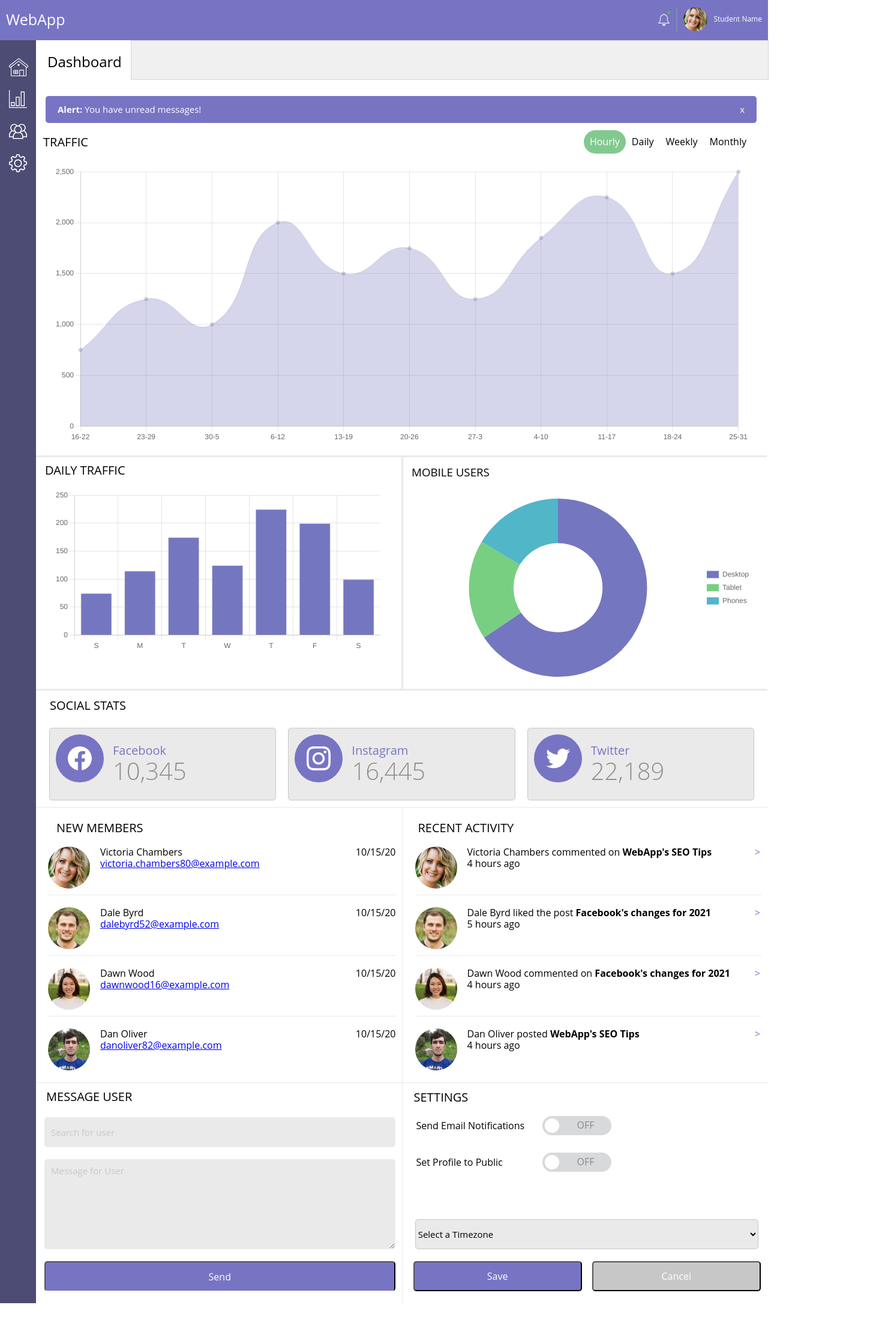
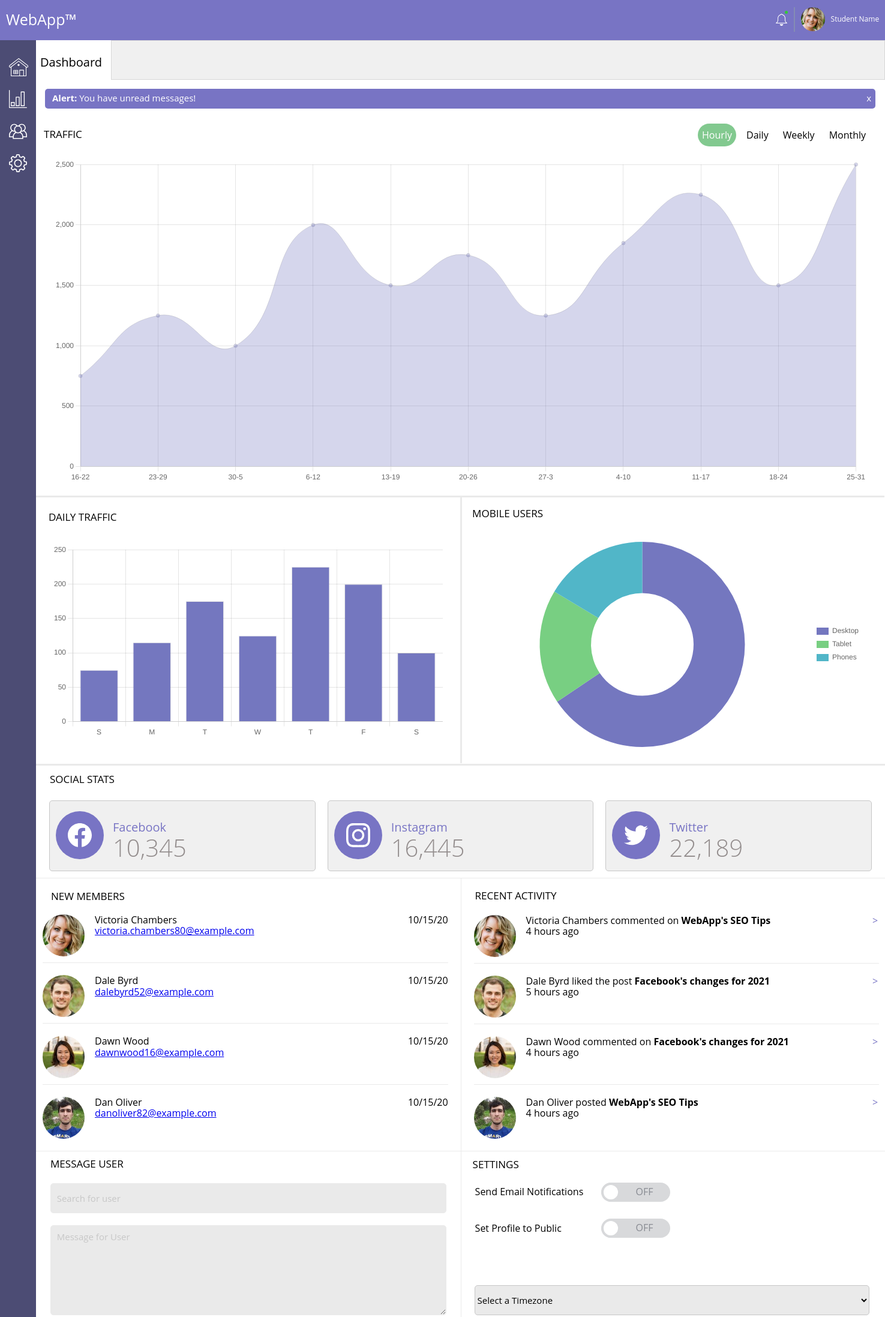
Before and after one commit to Gomezzzer/WebApp-Dashboard, a plain HTML site: page index.html in a window 1280 px wide. Shown: the part 2-2197 px from the top of the page at 60% size, 1475 px wide, since content can reach past the window. Before the commit the page ends 2174 px from the top, so only its background shows below. Drawn offline with nearby package versions, Linux system fonts and the light colour scheme.

Commit message:
techdegree-project-7

```diff
--- a/CSS/styles.css
+++ b/CSS/styles.css
@@ -46,14 +46,11 @@
   .header-title {
     font-size: 25px;
     align-self: center;
-    margin-right: auto;
-    margin-left: 10px;
-    margin-top: 20px;
-    margin-bottom: 20px;
+    margin: 20px auto 20px 10px;
   }
 
   .profile-img {
-    height:auto;
+    height: auto;
     width: 40px;
     border-radius: 180px;
     align-self: center;
@@ -78,9 +75,7 @@
     align-self: center;
     height: 20px;
     width: auto;
-    margin-left: 34px;
-    margin-top: auto;
-    margin-bottom: 15px;
+    margin: auto 0 15px 34px;
     transition: transform .2s;
   }
 
@@ -151,8 +146,7 @@
 
   .header-name {
     align-self: center;
-    margin-right: 10px;
-    margin-left: 10px;
+    margin: 0 10px 0 10px;
     font-size: 12px;
   }
 
@@ -176,8 +170,7 @@
     border-radius: 360px;
     height: 5px;
     width: 5px;
-    margin-left: 49px;
-    margin-top: 15px;
+    margin: 15px 0 0 49px;
   }
 
   .icon-chart,
@@ -200,8 +193,9 @@
   }
 
   .main-header h2 {
-    margin-left: 8px;
-    margin-top: 7px;
+    margin-left: 12px;
+    margin-top: 10px;
+    font-size: 20px;
   }
 
   .headline {
@@ -225,14 +219,14 @@
   .alert-banner {
     display: flex;
     flex-direction: row;
-    height: 45px;
+    height: 44px;
     background-color: #7874c4;
     color: white;
     padding: 14px 20px;
     font-size: 15px;
     margin: 12px;
-    margin-left: 6px;
-    margin-right: 2px;
+    margin-left: 13px;
+    margin-right: 17px;
     border-radius: 5px;
     cursor: pointer;
   }
@@ -254,18 +248,20 @@
 
   .traffic-header h3 {
     padding: 8px;
-    font-size: 20px;
+    font-size: 17px;
     font-weight: 500;
-    margin-left: 4px;
+    margin-left: 5px;
   }
 
   .traffic-nav {
     display: flex;
-  justify-content: space-around;
   }
 
   .traffic-nav li {
     padding: 10px;
+    padding-right: 7px;
+    padding-left: 7px;
+    margin-left: 10px;
   }
 
   .traffic-nav-link {
@@ -278,22 +274,24 @@
     color:white;
   }
 
+  .widget-container-full, .widget-container-half {
+    width: 95vw;
+  }
+
   .widget-container-full {
-    margin-right: 10px;
-    margin-left: 10px;
+    margin: 10px;
   }
 
   /*-- Chart borders --*/
 
   .daily {
-    margin-right: 15px;
-    margin-left: 10px;
+    margin: 0 15px 0 10px;
     padding-top: 10px;
   }
 
   .daily h3 {
     margin-left: 5px;
-    font-size: 20px;
+    font-size: 17px;
   }
 
   .mobile,
@@ -302,7 +300,8 @@
   }
 
   .mobile h3 {
-    margin: 14px;
+    margin: 17px;
+    font-size: 17px;
   }
 
   .widget-container-half {
@@ -321,7 +320,7 @@
   .social-container h3 {
     font-weight: 500;
     margin: 1px;
-    font-size: 20px;
+    font-size: 17px;
     padding-bottom: 15px;
     padding-left: 10px;
   }
@@ -331,10 +330,12 @@
   .instagram-container,
   .twitter-container {
     display: flex;
-    background-color: #eaeaea;
+    background-color: #f0f0f0;
     border: solid #C7c7c7 1px;
     border-radius: 5px;
     padding: 10px;
+    padding-top: 17px;
+    padding-bottom: 0px;
     margin-left: 9px;
     margin-bottom: 15px;
   }
@@ -389,7 +390,7 @@
   .members h3 {
     padding-top: 8px;
     width: 100%;
-    font-size: 20px;
+    font-size: 17px;
     margin: 10px;
     margin-left: 22px;
   }
@@ -431,10 +432,9 @@
 
   .recent h3 {
     width: 100%;
-    font-size: 20px;
+    font-size: 17px;
     margin: 10px;
-    margin-top: 22px;
-    margin-left: 15px;
+    margin: 22px 0 0 15px;
   }
 
   .recent-1,
@@ -484,7 +484,7 @@
   }
 
   .message h3 {
-    font-size: 20px;
+    font-size: 17px;
     margin: 12px;
     margin-bottom: 5px;
     margin-top: 15px;
@@ -548,7 +548,7 @@
 
   .settings h3 {
     padding-top: 15px;
-    font-size: 20px;
+    font-size: 17px;
     margin: 10px;
   }
 
@@ -605,9 +605,7 @@
     color: white;
     width: calc(50% - .5rem);
     height: 50px;
-    margin-bottom: 20px;
-    margin-right: 7px;
-    margin-left: 6px;
+    margin: 0 7px 20px 6px;
     border-radius: 5px;
   }
 
@@ -632,6 +630,24 @@
     margin-right: 17px;
    }
 
+  .widget-container-full {
+    width: 109vw;
+  }
+   .widget-container-half {
+    width: 54vw;
+  }
+
+
+  .daily {
+    margin: 7px;
+    padding-top: 16px;
+  }
+
+  .daily h3 {
+    margin-left: 14px;
+    padding-bottom: 14px;
+  }
+
   .header-title {
      display: flex;
      flex-direction: row;
@@ -647,7 +663,7 @@
   }
 
   .main-header h2 {
-    margin-left: -6px;
+    margin-left: -13px;
   }
 
   .tab {
@@ -668,12 +684,15 @@
   }
 
  .notificationsList {
-    width: 228px;
+   width: 191px;
    display: none;
-    margin-top: 25px;
-    padding: 0px;
-    position: fixed;
-    top: 45px;
+   right: -40px;
+ }
+
+  .alert-banner {
+    margin: 0 2px 0 3px;
+    height: 40px;
+    padding-top: 11px;
   }
 
 /* Graphs */
@@ -681,6 +700,10 @@
   .traffic-header {
     display: flex;
     justify-content: space-between;
+  }
+
+  .traffic-header h3 {
+    margin-top: 1em;
   }
 
   #traffic-chart {
@@ -694,7 +717,7 @@
 
   .traffic-nav {
     margin-right: 25px;
-
+    margin-top: 17px;
   }
 
   .traffic-nav-link-active {
@@ -715,11 +738,15 @@
     border-left: solid  #eaeaea;
     grid-template-columns: 1fr 1fr;
     border-top: none;
-
   }
 
   .mobile h3 {
     border-top: none;
+  }
+
+  .mobile {
+    margin-bottom: 1px;
+    padding-bottom: 7px;
   }
 
   /* Social */
@@ -805,7 +832,7 @@
   .send-button {
     display: flex;
     width: 98%;
-    margin-right: 5px;
+    margin-right: -8px;
     margin-left: 1px;
   }
 
@@ -826,8 +853,7 @@
 
   .button-primary,
   .button-secondary {
-    margin-right: 15px;
-    margin-left: 2px;
+    margin: 0 17px 10px 2px;
   }
 
 
@@ -835,8 +861,7 @@
 
   .form-field {
     width: 95.5%;
-    margin-right: 4px;
-    margin-left: 6px;
+    margin-top: 4px;
   }
 
   .settings h3 {
@@ -846,8 +871,7 @@
   }
 
   .settings {
-    margin-left: -10px;
-    margin-right: -16px;
+    margin: 0 -16px 0 -10px;
   }
 
   .switch-ios.switch-light {
@@ -857,8 +881,7 @@
   }
 
   .settings-button {
-    margin-left: 16px;
-    margin-right: 0px;
+    margin: 0 0 0 16px;
     width: 98%;
   }
 
@@ -869,14 +892,39 @@
   @media (min-width: 1024px) {
 
   .grid-container {
-      grid-template-columns: 70px 1fr;
+     grid-template-columns: 80px 1fr;
      grid-template-areas:
        "header header"
        "nav main";
   }
 
    main {
-    display: grid;
+    margin-right: 22px;
+  }
+
+  .tab {
+    margin-right: -37px;
+  }
+
+  .main-header {
+    margin-left: 0px;
+  }
+
+  .notificationsList {
+    width: 183px;
+    display: none;
+    right: 101px;
+  }
+
+  .traffic {
+    margin: 0 -22px 0 -20px;
+  }
+
+  .alert-banner {
+    margin: 0 -6px 8px -5px;
+    height: 33px;
+    padding: 7px;
+    padding-left: 12px;
   }
 
   .daily-bar,
@@ -898,8 +946,20 @@
     border-bottom: none;
   }
 
+  .members {
+    margin: 0 11px 0 -9px;
+  }
+
   .members-recent-activity {
     border-left: solid #eaeaea 1px;
+  }
+
+  .recent {
+    padding-top: 7px;
+  }
+
+  .recent h3 {
+    margin: 12px;
   }
 
   .desktop-message-settings  {
@@ -909,12 +969,24 @@
     border-top: none;
   }
 
+  .message {
+   margin: 0 9px 0 -3px;
+  }
+
   .settings {
     grid-column: 2/3;
     grid-template-columns: 1fr 1fr;
     border-top: none;
-    margin-left: 3px;
+    margin-left: 1px;
     border-left: solid #eaeaea 1px;
+  }
+
+  .userfield,
+  .form-area,
+  .send-button {
+    width: 97%;
+    margin-right: 8px;
+    margin-left: 1px;
   }
 
   .form-field {
--- a/index.html
+++ b/index.html
@@ -17,7 +17,7 @@
 <body class="grid-container">
 
   <header class="header">
-    <h1 class="header-title">WebApp</h1>
+    <h1 class="header-title">WebApp&trade;</h1>
 
       <div class="icon-bell-container">
         <div><!--notification dot--> </div>
@@ -123,13 +123,12 @@
               <svg viewBox="0 0 24 24" xmlns="http://www.w3.org/2000/svg">
                   <path d="M23.998 12c0-6.628-5.372-12-11.999-12C5.372 0 0 5.372 0 12c0 5.988 4.388 10.952 10.124 11.852v-8.384H7.078v-3.469h3.046V9.356c0-3.008 1.792-4.669 4.532-4.669 1.313 0 2.686.234 2.686.234v2.953H15.83c-1.49 0-1.955.925-1.955 1.874V12h3.328l-.532 3.469h-2.796v8.384c5.736-.9 10.124-5.864 10.124-11.853z"/>
               </svg>
-          </div>
+            </div>
           <div class="social-text">
             <p class="logo">Facebook</p>
             <p class="number">10,345</p>
         </div>
       </div>
-
         <!--Instagram-->
         <div class="instagram-container">
           <div class="instagram-icon">
@@ -154,10 +153,12 @@
               <p class="logo">Twitter</p>
               <p class="number">22,189</p>
           </div>
-
+          </div>
+          </div>
     </section>
 
         <!-- New members widget -->
+
        <div class="desktop-members-recent" id="members">
         <section class="members">
           <h3>NEW MEMBERS</h3>
@@ -196,13 +197,13 @@
                 <a href="#">danoliver82@example.com</a>
               </div>
               <p class="date">10/15/20</p>
-            </div>
-
+         </div>
 
         </section>
 
 
         <!-- Recent Activity -->
+
         <div class="members-recent-activity" id="recent">
         <section class="recent">
           <h3>RECENT ACTIVITY</h3>
@@ -250,10 +251,10 @@
                 <p>></p>
               </div>
           </div>
+         </div>
         </div>
         </section>
-      </div>
-       </div>
+
         <!-- messaging widget -->
         <div class="desktop-message-settings" id="message">
         <section class="message">
@@ -312,7 +313,6 @@
           </div>
         </section>
 
-     </section>
     </div>
 
   </main>
```
Lines whose indentation alone changed are shown as unchanged.
